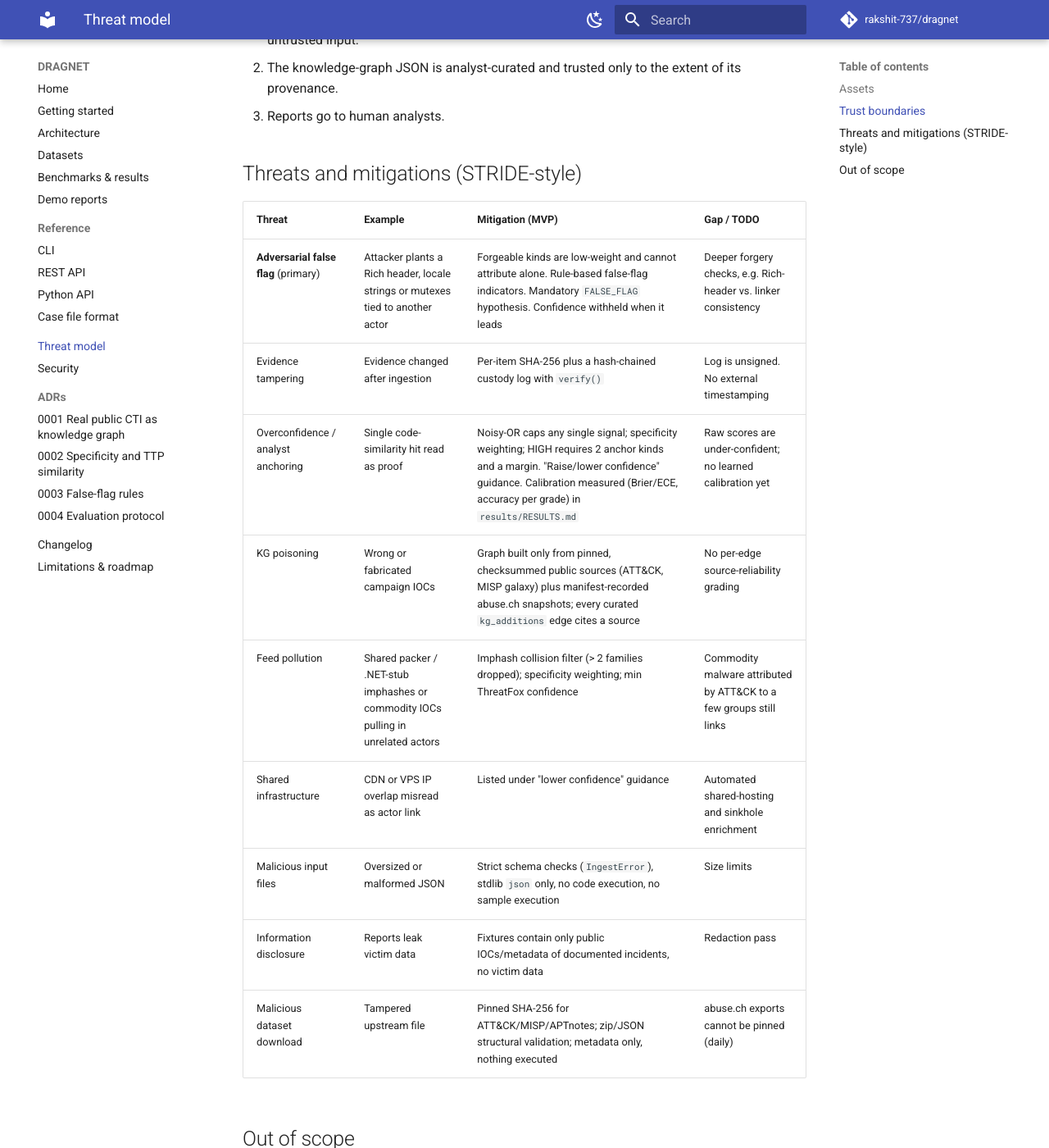
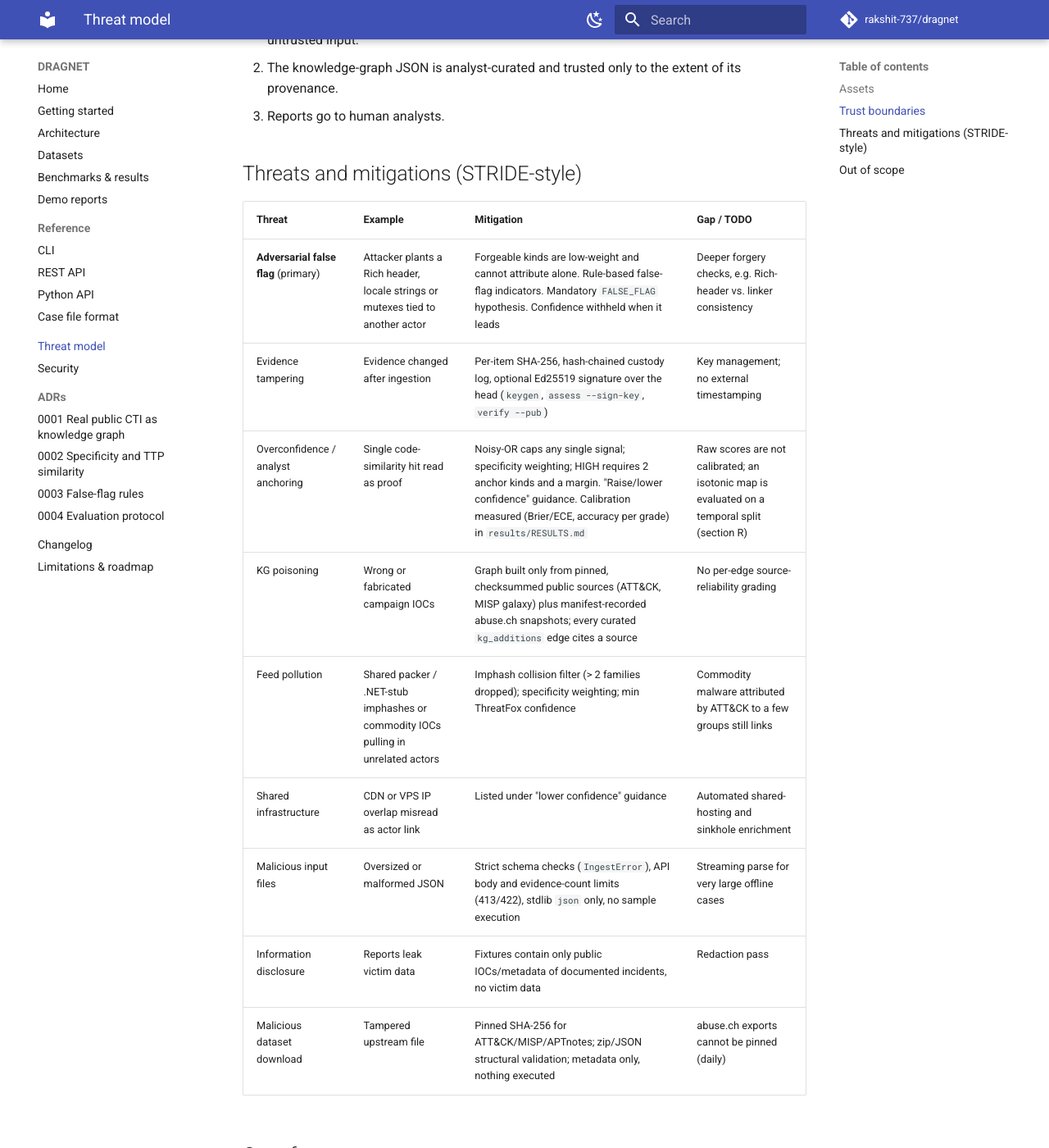
Before and after one commit to rakshit-737/dragnet, an MkDocs documentation site: the page built from docs/threat-model.md, in a window 1280 px wide and 1400 px high, scrolled down 404 px. Shown: the whole window at 82% size. Built offline with MkDocs 1.6.1 and Material for MkDocs 9.7.7, drawn with Linux system fonts in a browser that asks for light colours; comment, search, counter and statistics services are not loaded.

Commit message:
docs: threat model reflects signing and input limits; fix ADR 0002 counts, dead reference, security link
Co-Authored-By: Claude <noreply@anthropic.com>

```diff
--- a/THREAT_MODEL.md
+++ b/THREAT_MODEL.md
@@ -12,15 +12,15 @@
 
 ## Threats and mitigations (STRIDE-style)
 
-| Threat | Example | Mitigation (MVP) | Gap / TODO |
+| Threat | Example | Mitigation | Gap / TODO |
 |---|---|---|---|
 | **Adversarial false flag** (primary) | Attacker plants a Rich header, locale strings or mutexes tied to another actor | Forgeable kinds are low-weight and cannot attribute alone. Rule-based false-flag indicators. Mandatory `FALSE_FLAG` hypothesis. Confidence withheld when it leads | Deeper forgery checks, e.g. Rich-header vs. linker consistency |
-| Evidence tampering | Evidence changed after ingestion | Per-item SHA-256 plus a hash-chained custody log with `verify()` | Log is unsigned. No external timestamping |
-| Overconfidence / analyst anchoring | Single code-similarity hit read as proof | Noisy-OR caps any single signal; specificity weighting; HIGH requires 2 anchor kinds and a margin. "Raise/lower confidence" guidance. Calibration measured (Brier/ECE, accuracy per grade) in `results/RESULTS.md` | Raw scores are under-confident; no learned calibration yet |
+| Evidence tampering | Evidence changed after ingestion | Per-item SHA-256, hash-chained custody log, optional Ed25519 signature over the head (`keygen`, `assess --sign-key`, `verify --pub`) | Key management; no external timestamping |
+| Overconfidence / analyst anchoring | Single code-similarity hit read as proof | Noisy-OR caps any single signal; specificity weighting; HIGH requires 2 anchor kinds and a margin. "Raise/lower confidence" guidance. Calibration measured (Brier/ECE, accuracy per grade) in `results/RESULTS.md` | Raw scores are not calibrated; an isotonic map is evaluated on a temporal split (section R) |
 | KG poisoning | Wrong or fabricated campaign IOCs | Graph built only from pinned, checksummed public sources (ATT&CK, MISP galaxy) plus manifest-recorded abuse.ch snapshots; every curated `kg_additions` edge cites a source | No per-edge source-reliability grading |
 | Feed pollution | Shared packer / .NET-stub imphashes or commodity IOCs pulling in unrelated actors | Imphash collision filter (> 2 families dropped); specificity weighting; min ThreatFox confidence | Commodity malware attributed by ATT&CK to a few groups still links |
 | Shared infrastructure | CDN or VPS IP overlap misread as actor link | Listed under "lower confidence" guidance | Automated shared-hosting and sinkhole enrichment |
-| Malicious input files | Oversized or malformed JSON | Strict schema checks (`IngestError`), stdlib `json` only, no code execution, no sample execution | Size limits |
+| Malicious input files | Oversized or malformed JSON | Strict schema checks (`IngestError`), API body and evidence-count limits (413/422), stdlib `json` only, no sample execution | Streaming parse for very large offline cases |
 | Information disclosure | Reports leak victim data | Fixtures contain only public IOCs/metadata of documented incidents, no victim data | Redaction pass |
 | Malicious dataset download | Tampered upstream file | Pinned SHA-256 for ATT&CK/MISP/APTnotes; zip/JSON structural validation; metadata only, nothing executed | abuse.ch exports cannot be pinned (daily) |
 
```
Also changed, not shown: SECURITY.md (+1 -1 lines), docs/adr/0002-specificity-and-ttp-similarity.md (+1 -1 lines), 1 other file.
